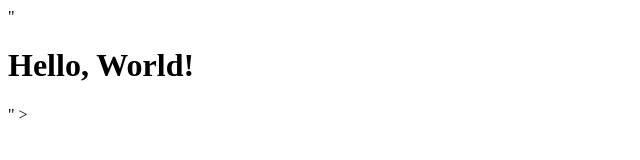
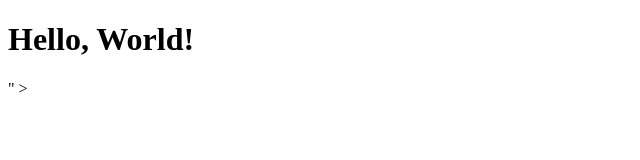
Before and after one commit to techsaurabh04/newdevrepo, a plain HTML site: page index.html in a window 1280 px wide. Shown: the whole page, without its empty margins (0-640 px from the left). Drawn offline with Linux system fonts and the light colour scheme.

Commit message:
New change

```diff
--- a/index.html
+++ b/index.html
@@ -1 +1 @@
-"<!DOCTYPE html><html><head><title>My Page</title></head><body><h1>Hello, World!</h1></body></html>" >
+<!DOCTYPE html><html><head><title>My Page</title></head><body><h1>Hello, World!</h1></body></html>" >
```
